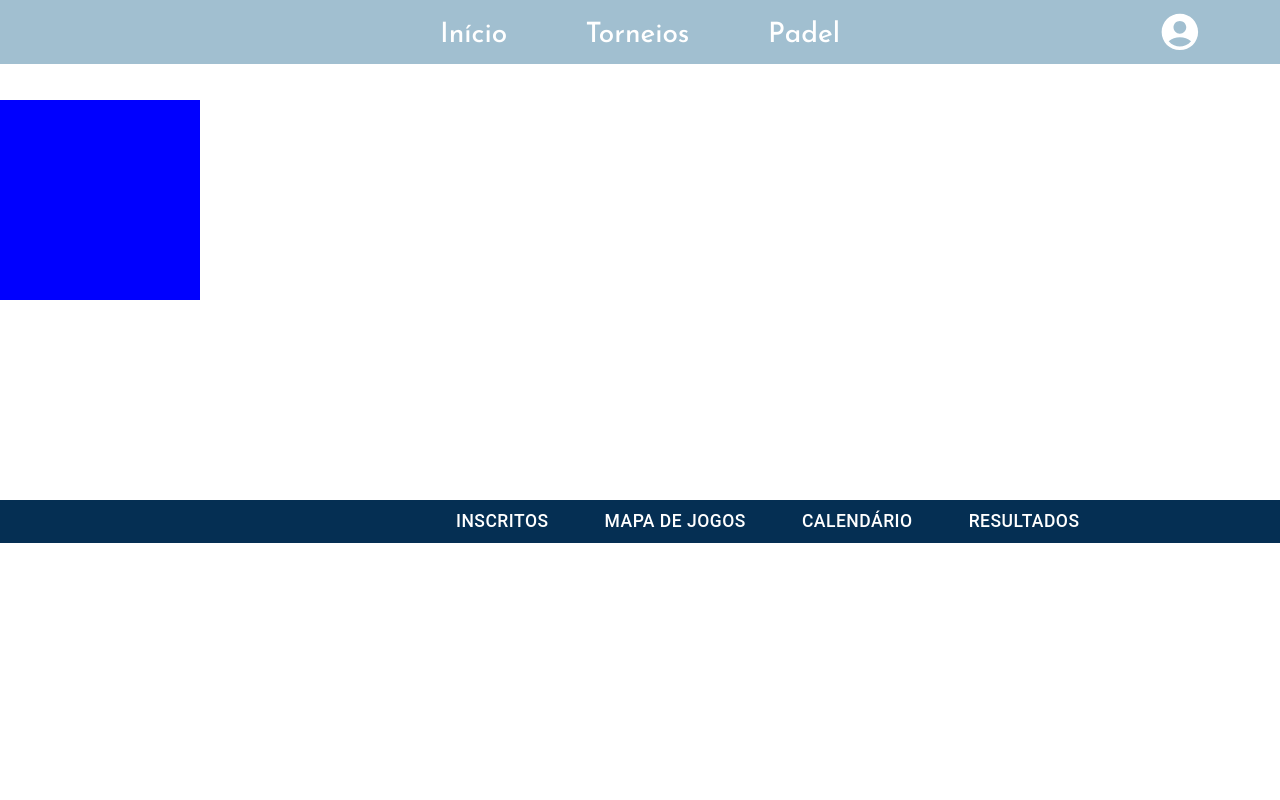
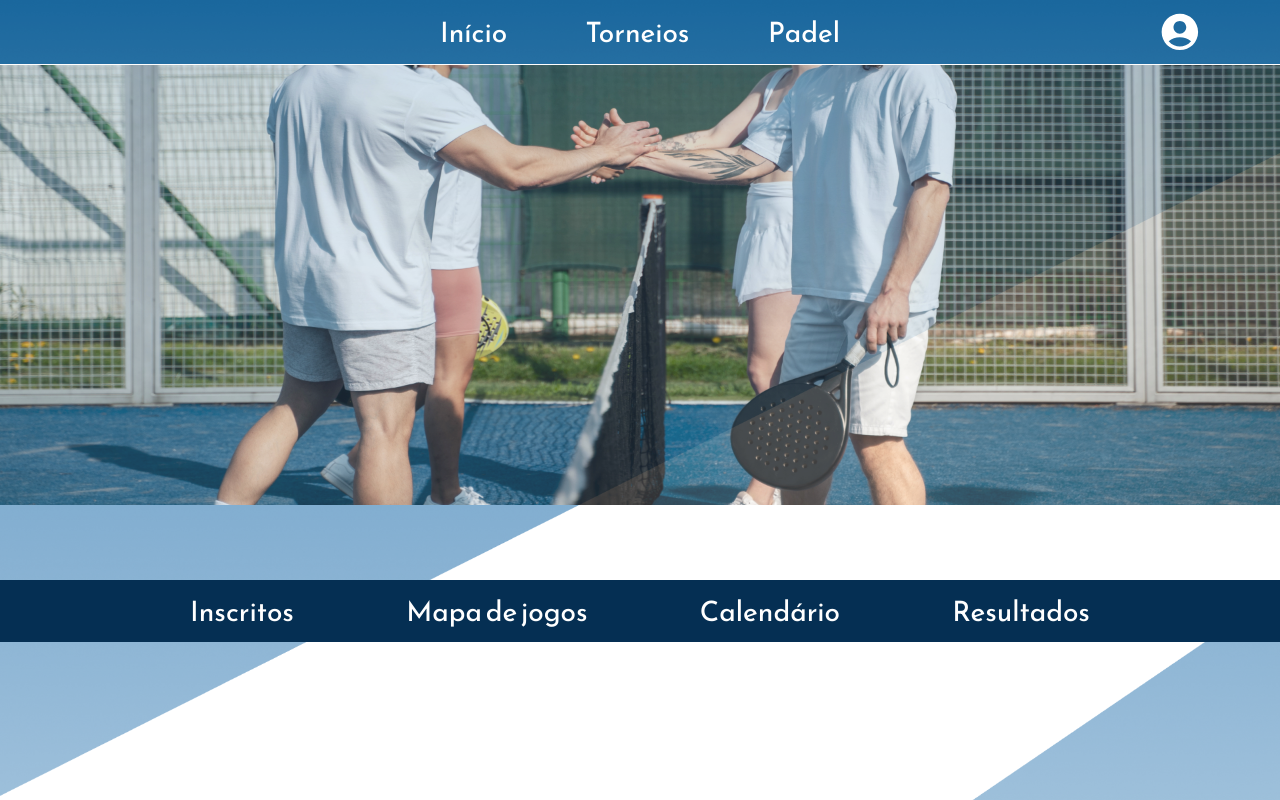
Before and after one commit to PMS-Padel/frontend, a React (Create React App) app: page /torneio-page in a window 1280 px wide. Shown: the top 800 px of the page. Built offline with nearby package versions, Linux system fonts and the light colour scheme; the HTML template or start-up script is replaced by a standard one.

Commit message:
Ajuste de design da página do Torneio

```diff
--- a/src/pages/infoPadel.js
+++ b/src/pages/infoPadel.js
@@ -77,7 +77,7 @@ export default class InfoPadel extends Component {
                     }}>Descobre mais sobre o teu desporto!</h1>
                     <div style={{
                         width: "94%",
-                        height: "75%",
+                        height: "90%",
                         borderRadius: "1%",
                         position: 'absolute',
                         zIndex: -10,
--- a/src/pages/listTourney.js
+++ b/src/pages/listTourney.js
@@ -74,7 +74,7 @@ export default class TourneyList extends Component {
                         zIndex: "-1"}}>Os melhores torneios estão à tua espera!</h1>
                     <div style={{
                         width: "94%",
-                        height: "75%",
+                        height: "90%",
                         borderRadius: "1%",
                         position: 'absolute',
                         zIndex: 0,
--- a/src/pages/organizador/organizeTourney.js
+++ b/src/pages/organizador/organizeTourney.js
@@ -100,7 +100,7 @@ export default class OrganizeTourney extends Component {
 
     submitTourney = () => {
         this.setState({loadingTourney: true});
-        console.log(this.state.dataNewTourney);
+        //console.log(this.state.dataNewTourney);
         axiosConfig.post('/createtournament', {
             name: this.state.dataNewTourney.title,
             description: this.state.dataNewTourney.description,
@@ -197,7 +197,7 @@ export default class OrganizeTourney extends Component {
                             zIndex: "1"}}>Criar Torneio</Button>
                         <div style={{
                             width: "94%",
-                            height: "75%",
+                            height: "90%",
                             borderRadius: "1%",
                             position: 'absolute',
                             zIndex: 0,
--- a/src/pages/pageTourney.js
+++ b/src/pages/pageTourney.js
@@ -3,6 +3,7 @@ import styled from "styled-components";
 import NavBar from "../components/general/NavBar";
 import backgroundPic from "../img/JogadorTorneiosInicialBackground.png";
 import backgroundPic2 from "../img/OrganizadorInicialBackground.png";
+import backgroundPicTourney from "../img/TourneyPageBackgroundImage.png";
 import AlertPopup from "../components/general/AlertPopup";
 import axiosConfig from "../axiosConfig";
 import {Navigate} from "react-router-dom";
@@ -11,8 +12,44 @@ import NavBarAdmin from "../components/general/NavBarAdmin";
 import {Button, Grid, InputAdornment} from "@mui/material";
 import { padding } from '@mui/system';
 
+const Container = styled.div`
+  display: flex;
+  width: 100%;
+  flex-direction: row;
+  padding: 10px 0;
+  background-color: #052F53;
+  //border-bottom:1px solid #FFF;
+  position: absolute;
+  top: 580px;
+
+  & nav {
+    display: flex;
+    flex-direction: row;
+
+    justify-content: space-between;
+    max-width: 900px;
+    margin: auto;
+    z-index: 1;
+    flex-grow: 1;
+    align-items: center;
+    gap: 30px;
+
+    & a {
+      color: white;
+
+      &:hover,
+      &.active {
+        font-weight: bold;
+      }
+      text-decoration: ${(props) =>
+              props.href === window.location.pathname ? "underline" : "none"};
+      font-weight: ${(props) =>
+              props.href === window.location.pathname ? "bold" : "normal"};
+    }
+  }
+`
+
 export default class TourneyPage extends Component {
-
     state = {
         user: [],
         tourney: [],
@@ -22,7 +59,7 @@ export default class TourneyPage extends Component {
     componentDidMount() {
         if(this.state.storedAuth !== null) {
             this.getUser();
-            this.getTurney(this.props.id)
+            this.getTourney(this.props.id)
             this.props.setStoredAuth(this.state.storedAuth);
         }
     }
@@ -40,7 +77,7 @@ export default class TourneyPage extends Component {
             this.setState({user: data});
         }
     };
-    getTurney =  async (id) => {
+    getTourney = async (id) => {
         const res = await axiosConfig.get('/gettournament/{id}',{ id
         })
             .then((res) => res)
@@ -65,21 +102,30 @@ export default class TourneyPage extends Component {
                     <NavBarAdmin logoutAccount={this.props.logoutAccount} goToAdminMenu={this.setTrueGoToAdminMenu}/> :
                     <NavBar storedAuth={this.props.storedAuth} logoutAccount={this.props.logoutAccount} isAdmin={(this.state.user.role === 'admin')} goToAdminMenu={this.setTrueGoToAdminMenu}/>}
 
-            <div style={{backgroundColor:'green',}}>
-                <div style={{backgroundColor:'red', position:'absolute', top:'5rem', height:'10rem', width:'10rem', }}>
-
-                </div>
-                <div style={{backgroundColor:'blue', position:'absolute', top:'5rem', height:'10rem', width:'10rem'}}>
-
-                </div>
-            </div>
-
-            <div style={{backgroundColor:'#052F53', position:'relative', top:'25rem', }}>
-            <Button onClick={undefined} style={{ color:'white', position:'relative', marginLeft:'35%'}}>Inscritos</Button>
-            <Button onClick={undefined} style={{ color:'white', position:'relative', marginLeft:'2rem'}}>Mapa de jogos</Button>
-            <Button onClick={undefined} style={{ color:'white', position:'relative', marginLeft:'2rem'}}>Calendário</Button>
-            <Button onClick={undefined} style={{ color:'white', position:'relative', marginLeft:'2rem'}}>Resultados</Button>
-            </div>
+                <img src={localStorage.getItem('loginForm') === 'admin' ? backgroundPic2 : backgroundPic} alt="background" style={{
+                    width: "100%",
+                    position: 'relative',
+                    zIndex: -10,
+                    objectFit: "cover",
+                    top: 0,
+                    left: 0}}/>
+                    <img src={backgroundPicTourney} alt="background" style={{
+                        width: "100%",
+                        position: 'absolute',
+                        opacity: 0.8,
+                        zIndex: -10,
+                        objectFit: "cover",
+                        top: 65,
+                        left: 0
+                    }}/>
+                    <Container>
+                        <nav>
+                            <a href='/' style={{fontSize: '28px'}}>Inscritos</a>
+                            <a href='/' style={{fontSize: '28px'}}>Mapa de jogos</a>
+                            <a href='/' style={{fontSize: '28px'}}>Calendário</a>
+                            <a href='/' style={{fontSize: '28px'}}>Resultados</a>
+                        </nav>
+                    </Container>
             </>
         )
     }
--- a/src/pages/settingsAccount.js
+++ b/src/pages/settingsAccount.js
@@ -97,7 +97,7 @@ export default class SettingsAccount extends Component {
                         left: 0}}/>
                     <div style={{
                         width: "94%",
-                        height: "75%",
+                        height: "90%",
                         borderRadius: "1%",
                         position: 'absolute',
                         zIndex: 0,
@@ -198,6 +198,7 @@ export default class SettingsAccount extends Component {
                                         <Grid item xs={12}>
                                             <TextField
                                                 InputLabelProps={{ shrink: true }}
+                                                inputProps={{ max: new Date().toISOString().slice(0, 10) }}
                                                 variant="outlined"
                                                 id="date-birth"
                                                 type="date"
```
Also changed, not shown: src/img/TourneyPageBackgroundImage.png (added).
